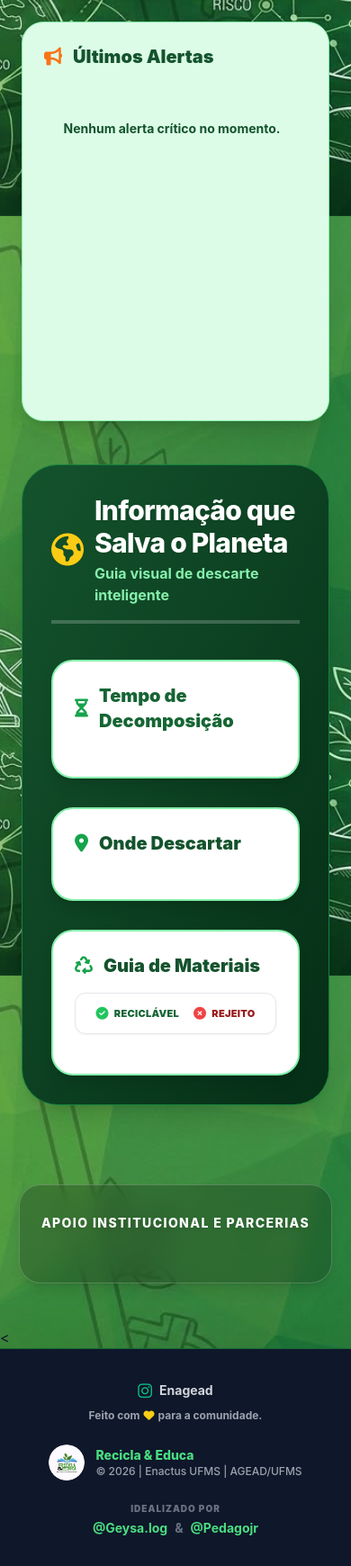
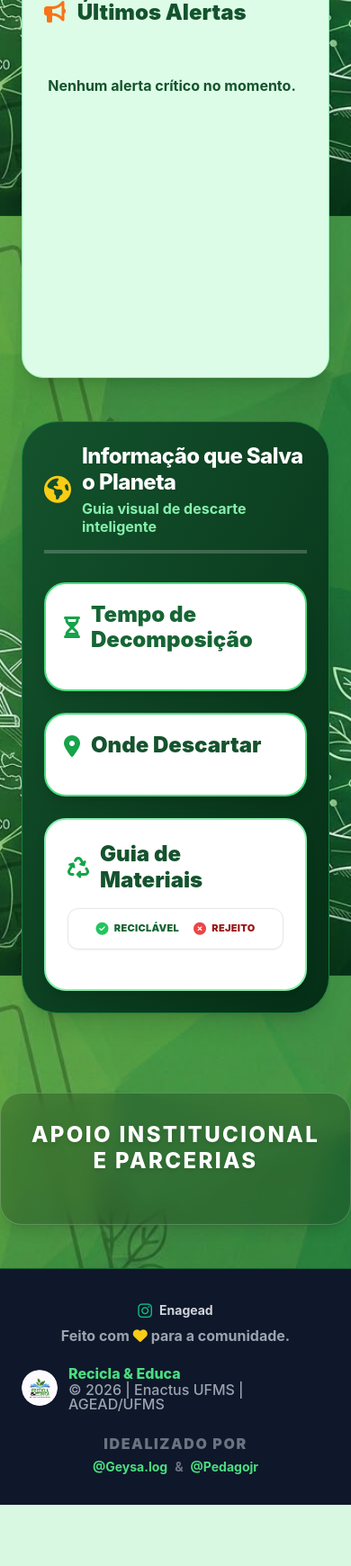
Before and after one commit to geysa-stanislav/Visao-Cidada, a Django app: page / in a window 390 px wide. Shown: the part 3136-4876 px from the top of the page at 90% size. After the commit the page ends 4808 px from the top, so only its background shows below. Run offline with Django 5.2, Linux system fonts and the light colour scheme; data that the repository does not hold is empty; some libraries are stand-ins or nearby versions.

Commit message:
Ajustes de responsividade no celular e cores mais escuras

```diff
--- a/painel/templates/painel/index.html
+++ b/painel/templates/painel/index.html
@@ -38,6 +38,30 @@
         .custom-scrollbar::-webkit-scrollbar { width: 6px; }
         .custom-scrollbar::-webkit-scrollbar-track { background: transparent; }
         .custom-scrollbar::-webkit-scrollbar-thumb { background: #059669; border-radius: 4px; }
+
+        /* Ajustes para Celular (Responsividade) */
+        @media (max-width: 768px) {
+            h1, h2, h3 {
+                font-size: 1.5rem !important;
+                line-height: 1.2 !important;
+            }
+            p {
+                font-size: 1rem !important;
+            }
+            .container, .carrossel-inner {
+                padding-left: 15px !important;
+                padding-right: 15px !important;
+            }
+        }
+
+        /* Ajuste de Cores (Fundo mais vivo) */
+        .bg-light, .bg-secondary, .text-muted, .caixa-cinza {
+            background-color: #d4edda !important;
+            color: #155724 !important;
+            border: 2px solid #28a745 !important;
+            border-radius: 8px !important;
+            font-weight: bold !important;
+        }
     </style>
 </head>
 <body class="bg-site-total min-h-screen text-gray-900 font-sans antialiased flex flex-col">
@@ -112,7 +136,7 @@
                 {% endif %}
             </div>
 
-            <div class="absolute -bottom-4 -right-4 h-[110%] z-30 pointer-events-none drop-shadow-[0_15px_25px_rgba(0,0,0,0.5)]">
+            <div class="absolute -bottom-4 -right-4 h-[110%] z-30 pointer-events-none drop-shadow-[0_15px_25px_rgba(0,0,0,0.5)] hidden md:block">
                 <img src="{% static 'painel/images/rani_sticker.png' %}" alt="Rani Mascote" class="h-full object-contain" onerror="this.style.display='none';">
             </div>
         </section>
@@ -151,8 +175,6 @@
                             </div>
                         </li>
                     </ul>
-                    <ul class="flex flex-col space-y-6">
-                        </ul>
 
                     <div class="mt-8 bg-green-100 p-6 rounded-3xl border-2 border-green-500 shadow-lg flex items-center gap-5 transition hover:scale-105">
                         <div class="bg-yellow-500 w-14 h-14 rounded-full flex items-center justify-center flex-shrink-0 shadow-sm border-2 border-white">
@@ -243,37 +265,41 @@
             </div>
         </div>
 
-        <div class="mt-12 bg-gradient-to-br from-green-900 to-green-950 p-8 md:p-10 rounded-[2.5rem] shadow-xl border border-green-700">
-          <div class="inline-flex items-center gap-3 mb-10 border-b-4 border-white/20 pb-4 w-full">
-    <i class="fa-solid fa-earth-americas text-yellow-400 text-4xl drop-shadow-sm"></i>
-    <div>
-        <h2 class="text-3xl md:text-4xl font-extrabold text-white tracking-tight drop-shadow-sm">Informação que Salva o Planeta</h2>
-        <p class="text-base font-bold text-green-300 mt-1">Guia visual de descarte inteligente</p>
-    </div>
-</div>
+        <div class="mt-12 bg-gradient-to-br from-green-900 to-green-950 p-6 md:p-10 rounded-[2.5rem] shadow-xl border border-green-700">
+            <div class="inline-flex items-center gap-3 mb-8 md:mb-10 border-b-4 border-white/20 pb-4 w-full">
+                <i class="fa-solid fa-earth-americas text-yellow-400 text-3xl md:text-4xl drop-shadow-sm"></i>
+                <div>
+                    <h2 class="text-2xl md:text-4xl font-extrabold text-white tracking-tight drop-shadow-sm">Informação que Salva o Planeta</h2>
+                    <p class="text-sm md:text-base font-bold text-green-300 mt-1">Guia visual de descarte inteligente</p>
+                </div>
+            </div>
 
-            <div class="grid grid-cols-1 lg:grid-cols-3 gap-8">
-               <div class="bg-white p-6 rounded-3xl border-2 border-green-300 shadow-lg hover:shadow-xl transition duration-300">
-                    <h3 class="text-xl font-black text-green-800 mb-6 flex items-center gap-3"><i class="fa-solid fa-hourglass-half text-green-600"></i> Tempo de Decomposição</h3>
+            <div class="grid grid-cols-1 lg:grid-cols-3 gap-6 md:gap-8">
+                <div class="bg-white p-5 md:p-6 rounded-3xl border-2 border-green-400 shadow-lg hover:shadow-xl transition duration-300">
+                    <h3 class="text-lg md:text-xl font-black text-green-800 mb-5 flex items-center gap-3">
+                        <i class="fa-solid fa-hourglass-half text-green-600"></i> Tempo de Decomposição
+                    </h3>
                     <ul class="space-y-3">
                         {% for tempo in tempos %}
-                        <li class="flex justify-between items-center bg-white p-3 rounded-xl border border-gray-100 shadow-sm hover:border-green-300 transition">
-                            <span class="font-bold text-gray-800 text-sm">{{ tempo.material }}</span>
-                            <span class="font-black text-red-600 bg-red-50 border border-red-100 px-3 py-1 rounded-lg text-xs shadow-sm">{{ tempo.tempo }}</span>
+                        <li class="flex justify-between items-center bg-gray-50 p-3 rounded-xl border-2 border-gray-200 shadow-sm hover:border-green-400 transition">
+                            <span class="font-black text-gray-900 text-base">{{ tempo.material }}</span>
+                            <span class="font-black text-red-700 bg-red-100 border border-red-200 px-3 py-1 rounded-lg text-xs shadow-sm">{{ tempo.tempo }}</span>
                         </li>
                         {% endfor %}
                     </ul>
                 </div>
 
-                <div class="bg-white p-6 rounded-3xl border-2 border-green-300 shadow-lg hover:shadow-xl transition duration-300">
-                    <h3 class="text-xl font-black text-green-900 mb-6 flex items-center gap-3"><i class="fa-solid fa-location-dot text-green-600"></i> Onde Descartar</h3>
-<ul class="space-y-4">
-    {% for eco in ecopontos %}
-    <li class="flex items-start gap-3 bg-white p-4 rounded-xl border border-gray-100 shadow-sm hover:border-green-300 transition">
-        <i class="fa-solid fa-map-pin text-green-600 mt-1 text-lg"></i>
+                <div class="bg-white p-5 md:p-6 rounded-3xl border-2 border-green-400 shadow-lg hover:shadow-xl transition duration-300">
+                    <h3 class="text-lg md:text-xl font-black text-green-900 mb-5 flex items-center gap-3">
+                        <i class="fa-solid fa-location-dot text-green-600"></i> Onde Descartar
+                    </h3>
+                    <ul class="space-y-4">
+                        {% for eco in ecopontos %}
+                        <li class="flex items-start gap-3 bg-gray-50 p-4 rounded-xl border-2 border-gray-200 shadow-sm hover:border-green-400 transition">
+                            <i class="fa-solid fa-map-pin text-green-600 mt-1 text-xl"></i>
                             <div>
-                                <h4 class="font-black text-gray-900 text-sm mb-1">{{ eco.nome }}</h4>
-                                <p class="text-xs font-bold text-gray-500 leading-snug">{{ eco.endereco }}</p>
+                                <h4 class="font-black text-gray-900 text-base mb-1">{{ eco.nome }}</h4>
+                                <p class="text-sm font-bold text-gray-800 leading-snug">{{ eco.endereco }}</p>
                             </div>
                         </li>
                         {% endfor %}
@@ -291,7 +317,7 @@
                     <div class="overflow-y-auto max-h-[250px] pr-2 custom-scrollbar space-y-6">
                         {% for cat in categorias %}
                         <div>
-                            <h4 class="font-black text-gray-400 text-xs uppercase tracking-widest mb-3 border-b border-gray-200 pb-1">{{ cat.nome }}</h4>
+                            <h4 class="font-black text-gray-800 text-sm uppercase tracking-widest mb-3 border-b border-gray-300 pb-1">{{ cat.nome }}</h4>
                             <div class="flex flex-wrap gap-2">
                                 {% for mat in cat.materiais.all %}
                                     <span class="text-[12px] font-bold px-3 py-1.5 rounded-full flex items-center gap-1.5 border shadow-sm transition transform hover:-translate-y-0.5 {% if mat.is_reciclavel %}bg-green-100 border-green-400 text-green-900{% else %}bg-red-50 border-red-200 text-red-800{% endif %}">
@@ -305,6 +331,7 @@
                     </div>
                 </div>
             </div>
+        </div>
     </main>
 
     <section class="max-w-5xl mx-auto px-6 py-8 mt-10 text-center bg-black/20 backdrop-blur-md rounded-3xl border border-white/20 shadow-lg mb-12">
@@ -320,7 +347,7 @@
         </div>
     </section>
 
-   <<footer class="bg-slate-900 mt-auto border-t border-green-800 py-8 relative w-full text-white">
+    <footer class="bg-slate-900 mt-auto border-t border-green-800 py-8 relative w-full text-white">
         <div class="max-w-7xl mx-auto px-6 grid grid-cols-1 md:grid-cols-3 items-center gap-6">
 
             <div class="flex items-center gap-3 justify-center md:justify-start">
```
